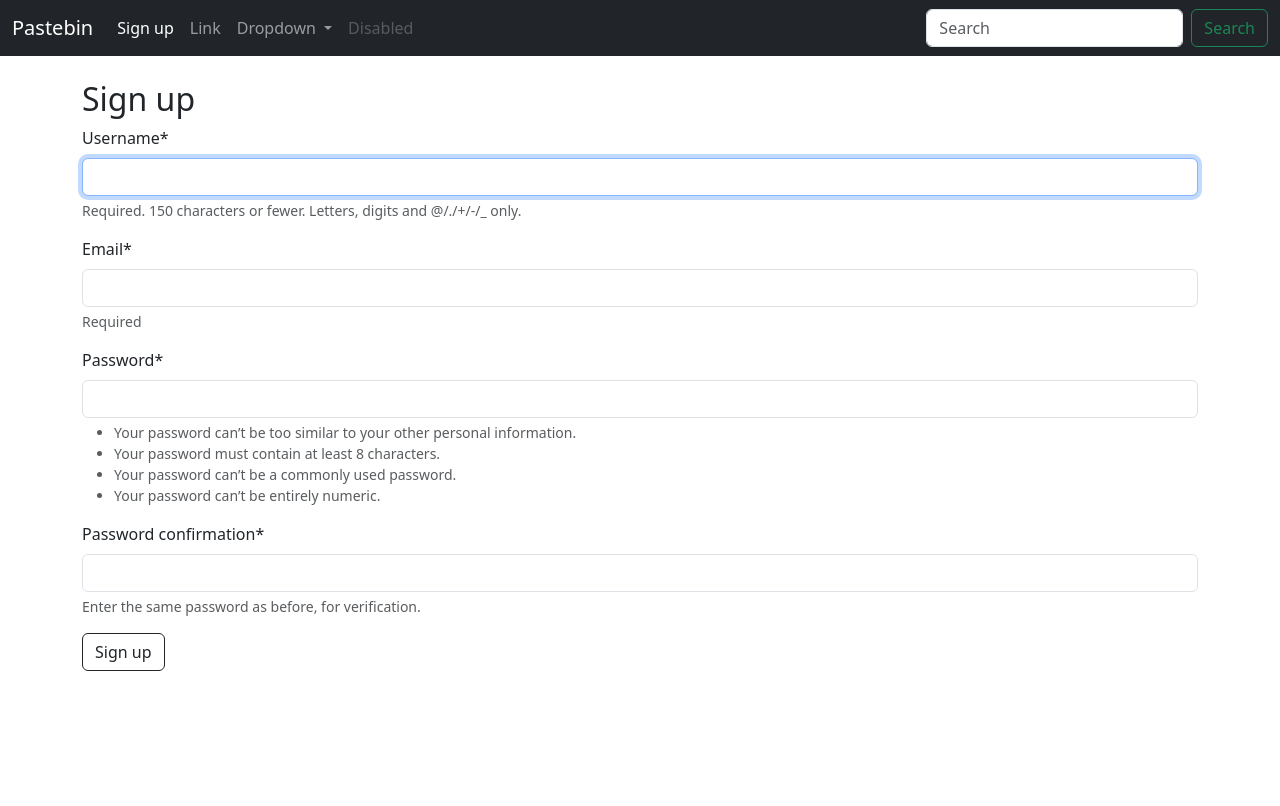
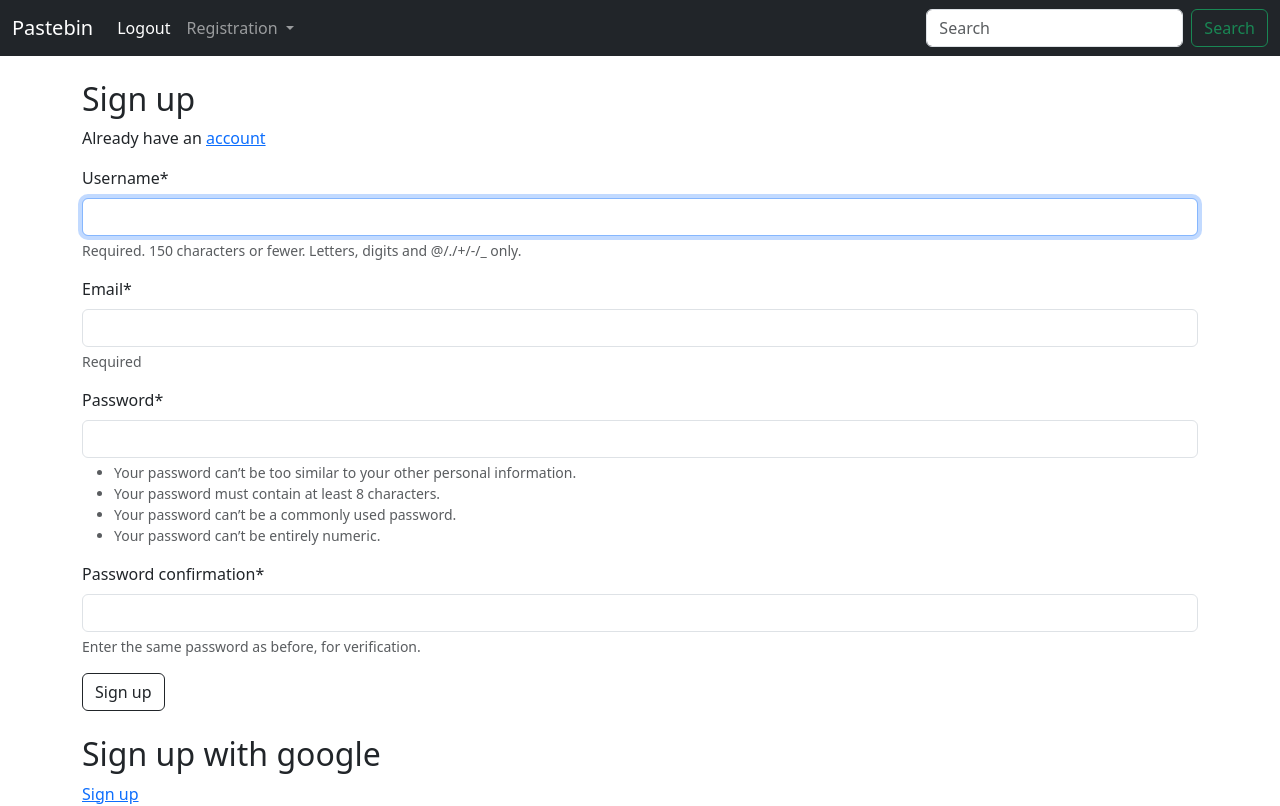
Before and after one commit to Pawelgit1234/pastebin_django, a Django app: page /registration/signup/ in a window 1280 px wide. Before the commit the page ends 671 px from the top, so only its background shows below. Run offline with Django 5.2, Linux system fonts and the light colour scheme; some libraries are stand-ins or nearby versions.

Commit message:
login and sign up with google

```diff
--- a/pastebin/pastebin/urls.py
+++ b/pastebin/pastebin/urls.py
@@ -19,6 +19,7 @@
 
 urlpatterns = [
     path('admin/', admin.site.urls),
+    path('accounts/', include('allauth.urls')),
     path('', include("pastes.urls")),
     path('search/', include("search.urls")),
     path('registration/', include("register.urls")),
--- a/pastebin/pastes/views.py
+++ b/pastebin/pastes/views.py
@@ -1,4 +1,3 @@
-from django.contrib import messages
 from django.shortcuts import render, get_object_or_404, get_list_or_404
 
 from .models import Paste, PasteView, Comment
--- a/pastebin/register/urls.py
+++ b/pastebin/register/urls.py
@@ -5,4 +5,6 @@
 urlpatterns = [
     path('signup/', views.signup, name='sign_up'),
     path('activate/<str:uidb64>/<str:token>/', views.activate, name='activate'),
+    path('login/', views.user_login, name="login"),
+    path('logout/', views.user_logout, name="logout"),
 ]
--- a/pastebin/register/views.py
+++ b/pastebin/register/views.py
@@ -1,6 +1,7 @@
-from django.shortcuts import render
-from django.contrib.auth import login, get_user_model
-from .forms import SignupForm
+from django.contrib.auth.decorators import login_required
+from django.contrib.auth.forms import AuthenticationForm
+from django.shortcuts import render, redirect
+from django.contrib.auth import login, get_user_model, logout, authenticate
 from django.contrib.sites.shortcuts import get_current_site
 from django.utils.encoding import force_bytes
 from django.utils.http import urlsafe_base64_encode, urlsafe_base64_decode
@@ -10,10 +11,13 @@
 
 from utils.token import account_activation_token
 
+from .forms import SignupForm
+
+# TODO: sign up / login with google and other websites + customize
+# TODO: google Roboter test
+
 
 def signup(request):
-    # TODO: sign up / login with google and other websites
-    # TODO: google Roboter test
     if request.method == 'POST':
         form = SignupForm(request.POST)
         if form.is_valid():
@@ -55,3 +59,29 @@
         return render(request, 'register/email_confirmed.html')
     else:
         return render(request, 'register/invalid_activation_link.html')
+
+
+def user_login(request):
+    if request.method == "POST":
+        form = AuthenticationForm(request, data=request.POST)
+        if form.is_valid():
+            username = form.cleaned_data.get('username')
+            password = form.cleaned_data.get('password')
+            user = authenticate(username=username, password=password)
+            if user is not None:
+                login(request, user)
+                messages.success(request, f"You are now logged in as {username}.")
+                return redirect("home")
+            else:
+                messages.warning(request, "Invalid username or password.")
+        else:
+            messages.warning(request, "Invalid username or password.")
+    form = AuthenticationForm()
+    return render(request, 'register/login.html', {'form': form})
+
+
+@login_required
+def user_logout(request):
+    logout(request)
+    messages.success(request, "Logout successfully!")
+    return redirect('home')
--- a/pastebin/templates/base.html
+++ b/pastebin/templates/base.html
@@ -17,24 +17,16 @@
             <div class="collapse navbar-collapse" id="navbarSupportedContent">
                 <ul class="navbar-nav me-auto mb-2 mb-lg-0">
                     <li class="nav-item">
-                        <a class="nav-link active" aria-current="page" href="{% url 'sign_up' %}">Sign up</a>
-                    </li>
-                    <li class="nav-item">
-                        <a class="nav-link" href="#">Link</a>
+                        <a class="nav-link active" aria-current="page" href="{% url 'logout' %}">Logout</a>
                     </li>
                     <li class="nav-item dropdown">
                         <a class="nav-link dropdown-toggle" href="#" role="button" data-bs-toggle="dropdown" aria-expanded="false">
-                            Dropdown
+                            Registration
                         </a>
                         <ul class="dropdown-menu">
-                            <li><a class="dropdown-item" href="#">Action</a></li>
-                            <li><a class="dropdown-item" href="#">Another action</a></li>
-                            <li><hr class="dropdown-divider"></li>
-                            <li><a class="dropdown-item" href="#">Something else here</a></li>
+                            <li><a class="dropdown-item" href="{% url 'sign_up' %}">Sign up</a></li>
+                            <li><a class="dropdown-item" href="{% url 'login' %}">Login</a></li>
                         </ul>
-                    </li>
-                    <li class="nav-item">
-                        <a class="nav-link disabled" aria-disabled="true">Disabled</a>
                     </li>
                 </ul>
                 <form class="d-flex" role="search" action="{% url 'search' %}" method="GET">
--- a/pastebin/templates/register/signup.html
+++ b/pastebin/templates/register/signup.html
@@ -4,10 +4,15 @@
 {% block content %}
 <div class = "container">
   <h2>Sign up</h2>
+  <p>Already have an <a href="{% url 'login' %}">account</a></p>
   <form method="post">
     {% csrf_token %}
       {{ form|crispy }}
     <button type="submit" class="btn btn-outline-dark">Sign up</button>
   </form>
+  <br>
+  {% load socialaccount %}
+  <h2>Sign up with google</h2>
+  <a href="{% provider_login_url 'google' %}?next=/">Sign up</a>
 </div>
 {% endblock %}
```
Also changed, not shown: pastebin/pastebin/settings.py (+28 -0 lines), pastebin/templates/register/login.html (+16 -1 lines), pastebin/pastes/migrations/0001_initial.py (deleted), pastebin/pastes/migrations/0002_alter_paste_views.py (deleted), pastebin/pastes/migrations/0003_alter_comment_options_comment_date_comment_paste_and_more.py (deleted), pastebin/pastes/migrations/0004_remove_paste_views_alter_comment_reply_to_and_more.py (deleted).
